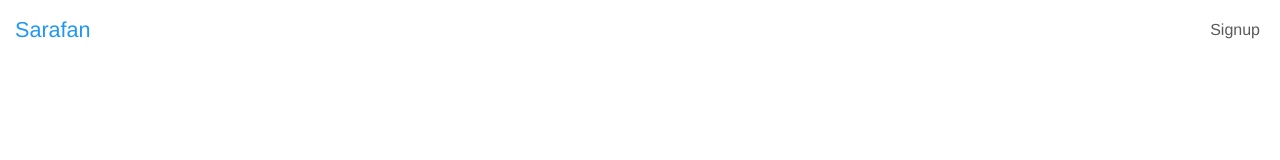
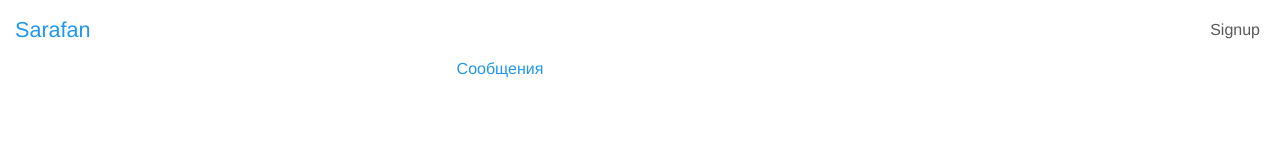
Before and after one commit to lltal/Sarafan-client, a React (Create React App) app: page /profile in a window 1280 px wide. Before the commit this address had no page. Shown: the top 160 px of the page. Built offline with nearby package versions, Linux system fonts and the light colour scheme.

Commit message:
start login

```diff
--- a/src/components/Navbar.jsx
+++ b/src/components/Navbar.jsx
@@ -20,7 +20,7 @@ const AppHeader = () => {
                             ?
                             (<ul>
                                 <li>
-                                    {/*<NavLink to="/profile">Profile</NavLink>*/}
+                                    <NavLink to="/profile">Profile</NavLink>
                                 </li>
                                 <li>
                                     {/* <a onClick={() => dispatch(login({auth: false}))}>Logout</a> */}
--- a/src/model/user/OAuth2RedirectHandler.js
+++ b/src/model/user/OAuth2RedirectHandler.js
@@ -1,11 +1,14 @@
 import {Navigate, useSearchParams} from "react-router-dom";
 import {ACCESS_TOKEN} from "../../constants";
+import {useDispatch} from "react-redux";
+import {login} from "../../store/authReducer";
 
 
 const OAuth2RedirectHandler = () => {
 
     const [searchParams, setSearchParams]= useSearchParams()
     const token = searchParams.get("token")
+
     if (token){
         localStorage.setItem(ACCESS_TOKEN, token)
         return <Navigate to="/profile" replace={true}/>
--- /dev/null
+++ b/src/pages/ProfilePage.jsx
@@ -0,0 +1,13 @@
+import React from 'react';
+import {NavLink} from "react-router-dom";
+import '../styles/ProfilePage.css'
+
+const ProfilePage = () => {
+    return (
+        <div className="profile__body">
+            <NavLink to="/messages">Сообщения</NavLink>
+        </div>
+    );
+};
+
+export default ProfilePage;
--- a/src/router/route.js
+++ b/src/router/route.js
@@ -1,13 +1,15 @@
 import MessagePage from "../pages/MessagePage";
 import SignupPage from "../pages/SignupPage";
 import OAuth2RedirectHandler from "../model/user/OAuth2RedirectHandler";
+import ProfilePage from "../pages/ProfilePage";
 
-export const publicRoutes = [
+export const privateRoutes = [
     {path: '/signup', element: <SignupPage/>},
     {path: "/oauth2/redirect", element: <OAuth2RedirectHandler/>}
 ]
 
-export const privateRoutes = [
-    ...publicRoutes,
+export const publicRoutes = [
+    ...privateRoutes,
+    {path: '/profile', element: <ProfilePage/>},
     {path: '/messages', element: <MessagePage/>}
 ]
--- /dev/null
+++ b/src/styles/ProfilePage.css
@@ -0,0 +1,5 @@
+.profile__body {
+    max-width: 1000px;
+    display: flex;
+    justify-content: center;
+}
```
